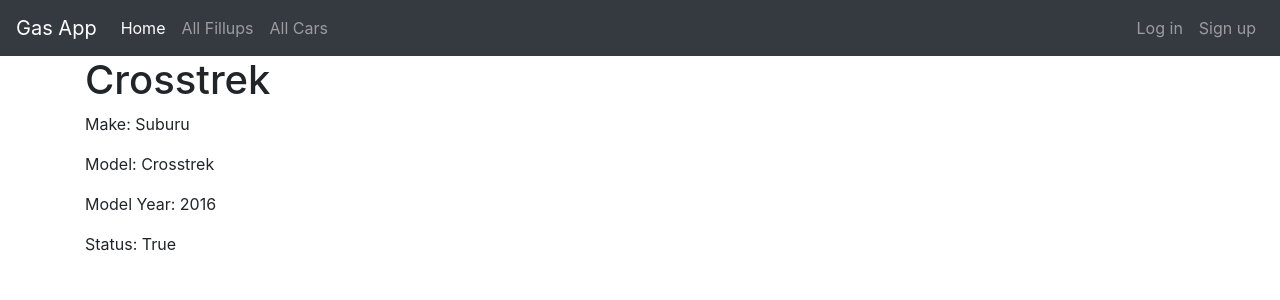
After one commit to aesakof/gas-app, a Django app: page /cars/ in a window 1280 px wide. The commit adds this page. Shown: the top 300 px of the page. Run offline with Django 3.2, Linux system fonts and the light colour scheme; data comes from the database, SQL or seed files in the repository; both versions use the stored data as it was after the commit; some libraries are stand-ins or nearby versions.

Commit message:
Added view for cars. Added links to temp fillups and cars pages to base.html navbar

```diff
--- /dev/null
+++ b/fillups/templates/fillups/car_list.html
@@ -0,0 +1,16 @@
+{% extends 'base.html' %}
+
+{% block content %}
+<div class="centerstage">
+  {% for car in car_list %}
+  <div class="fillup">
+    <h1>{{ car.name }}</h1>
+    <p>Make: {{ car.make }}</p>
+    <p>Model: {{ car.model }}</p>
+    <p>Model Year: {{ car.model_year }}</p>
+    <p>Status: {{ car.status }}</p>
+  </div>
+  {% endfor %}
+</div>
+
+{% endblock %}
--- a/fillups/urls.py
+++ b/fillups/urls.py
@@ -1,6 +1,9 @@
 from django.urls import path
 from fillups import views
 
+app_name = 'fillups'
+
 urlpatterns = [
     path('fillups/',views.FillupListView.as_view(),name='fillup_list'),
+    path('cars/',views.CarListView.as_view(),name='car_list'),
 ]
--- a/fillups/views.py
+++ b/fillups/views.py
@@ -6,4 +6,6 @@
 # Create your views here.
 class FillupListView(ListView):
     model = Fillup
-    # template_name = 'stuff.html'
+
+class CarListView(ListView):
+    model = Car
--- a/templates/base.html
+++ b/templates/base.html
@@ -11,13 +11,12 @@
   <body>
 
     <nav class="navbar navbar-expand-lg navbar-dark bg-dark">
-      <a class="navbar-brand" href="#">Gas App</a>
+      <a class="navbar-brand" href="{% url 'home' %}">Gas App</a>
       <div class="collapse navbar-collapse" id="navbarNavAltMarkup">
         <div class="navbar-nav">
-          <a class="nav-item nav-link active" href="#">Home <span class="sr-only">(current)</span></a>
-          <a class="nav-item nav-link" href="#">Features</a>
-          <a class="nav-item nav-link" href="#">Pricing</a>
-          <a class="nav-item nav-link disabled" href="#" tabindex="-1" aria-disabled="true">Disabled</a>
+          <a class="nav-item nav-link active" href="{% url 'home' %}">Home<span class="sr-only">(current)</span></a>
+          <a class="nav-item nav-link" href="{% url 'fillups:fillup_list' %}">All Fillups</a>
+          <a class="nav-item nav-link" href="{% url 'fillups:car_list' %}">All Cars</a>
         </div>
       </div>
       <div class="navbar-nav ml-auto">
```
Also changed, not shown: db.sqlite3, fillups/migrations/0002_auto_20200601_0038.py (added).
